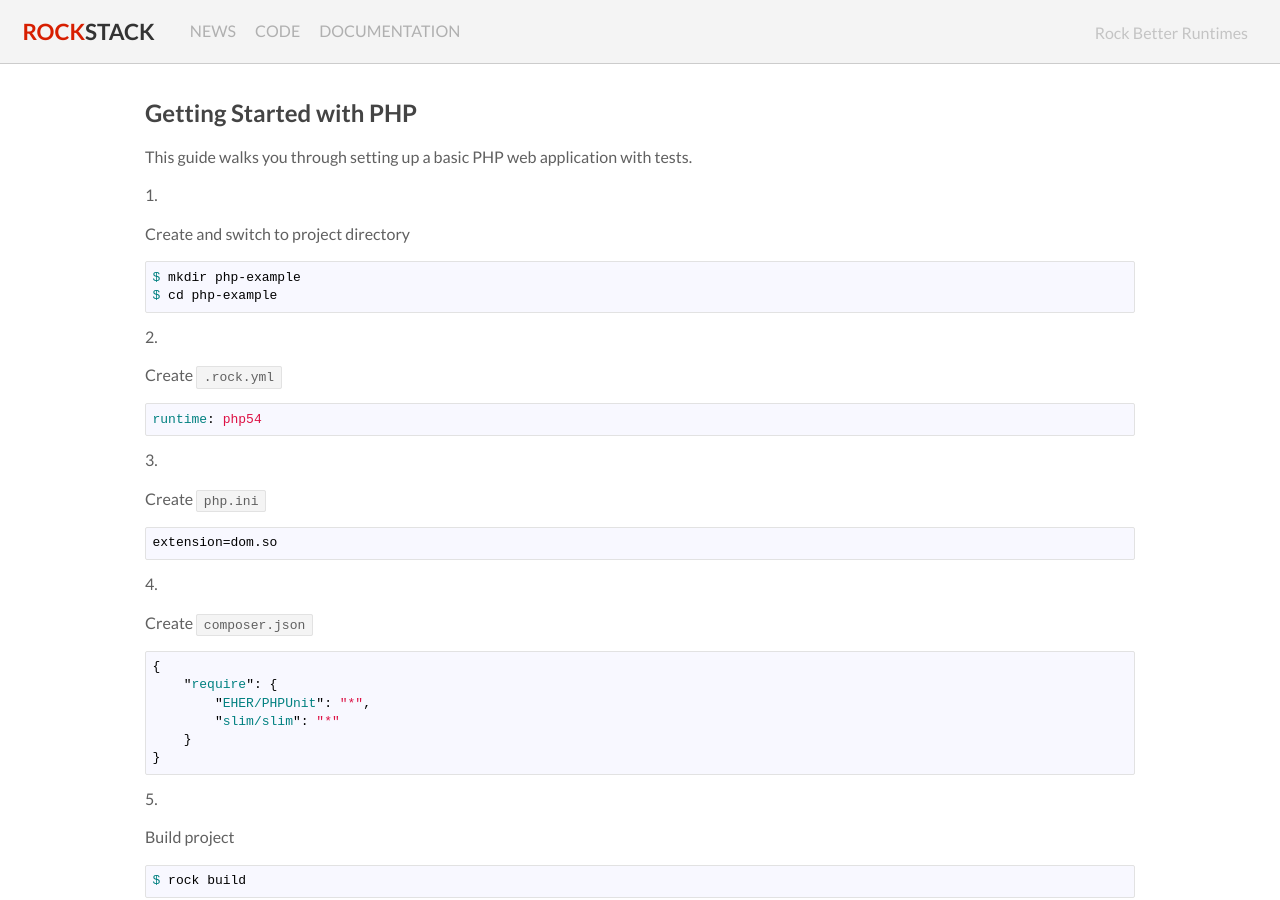
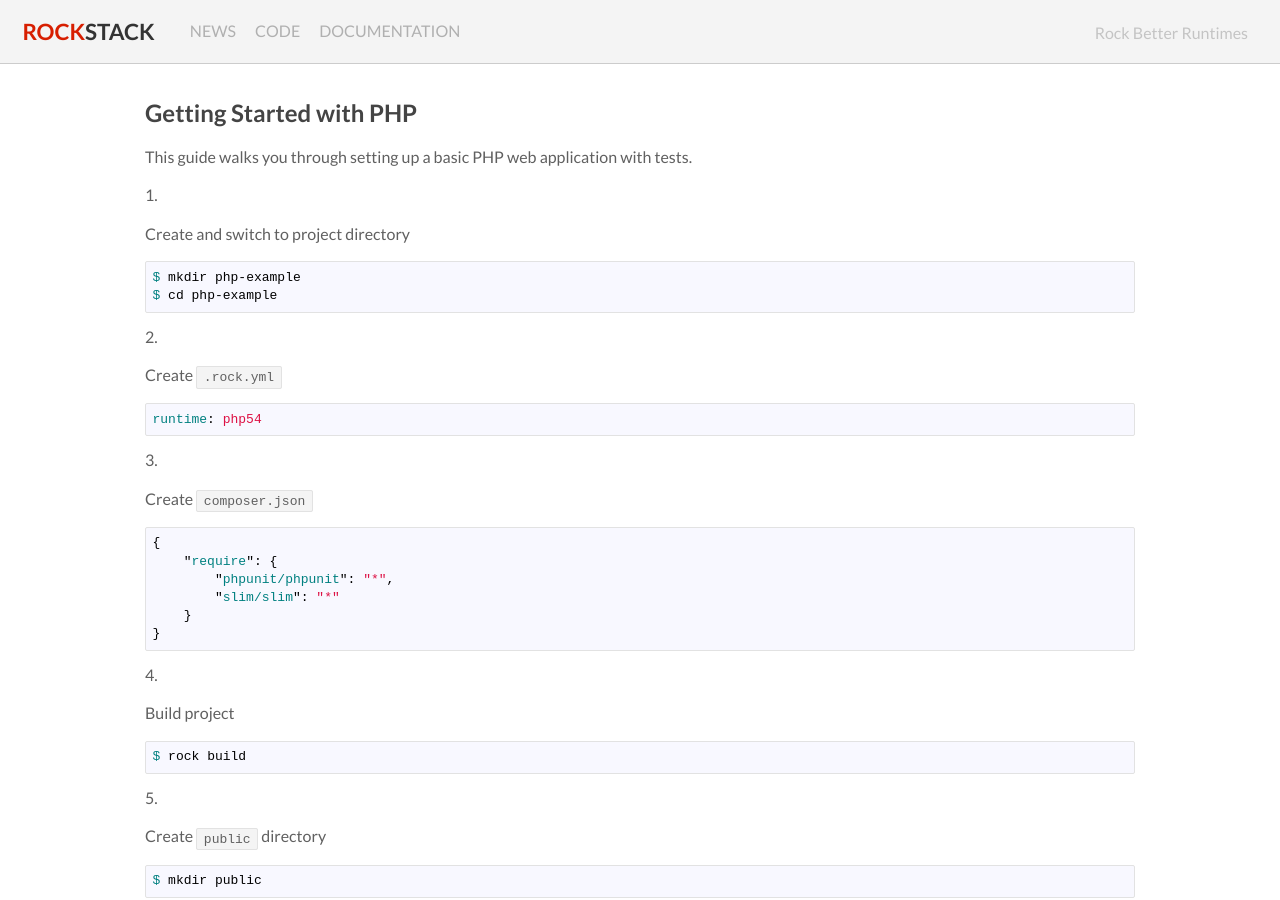
Before and after one commit to silas/rock, a Jekyll site: the page built from docs/php/getting-started/index.md, in a window 1280 px wide and 900 px high. Built offline with Jekyll 4.4.1, drawn with Linux system fonts in a browser that asks for light colours; some of the changed text lies outside the part shown.

Commit message:
Remove php.ini and switch to phpunit in php54

```diff
--- a/docs/php/getting-started/index.md
+++ b/docs/php/getting-started/index.md
@@ -16,15 +16,11 @@ This guide walks you through setting up a basic PHP web application with tests.
 
         runtime: php54
 
- 1. Create `php.ini`
-
-        extension=dom.so
-
  1. Create `composer.json`
 
         {
             "require": {
-                "EHER/PHPUnit": "*",
+                "phpunit/phpunit": "*",
                 "slim/slim": "*"
             }
         }
@@ -73,7 +69,7 @@ This guide walks you through setting up a basic PHP web application with tests.
 
         #!/usr/bin/env bash
 
-        exec php -S "${HTTP_HOST-127.0.0.1}:${HTTP_PORT-8000}" -c "${PROJECT_PATH}/php.ini" -t "${PROJECT_PATH}/public"
+        exec php -S "${HTTP_HOST-127.0.0.1}:${HTTP_PORT-8000}" -t "${PROJECT_PATH}/public"
 
  1. Make it executable
 
```
